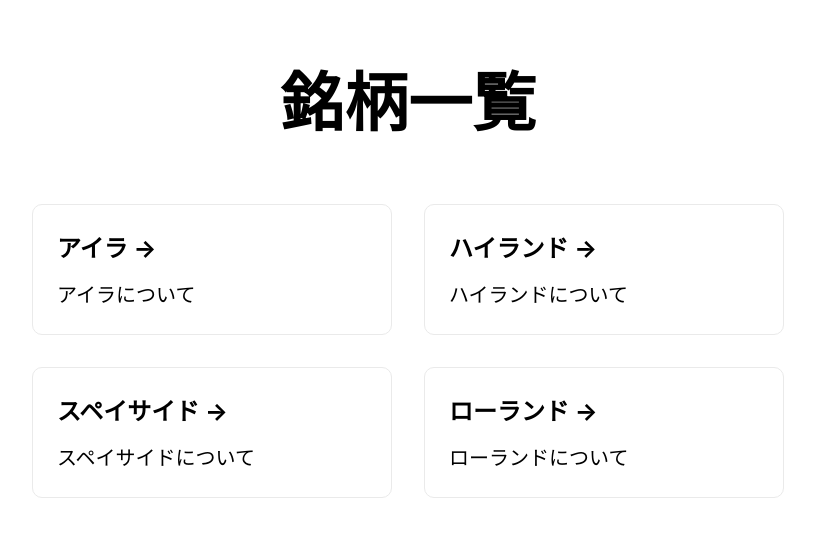
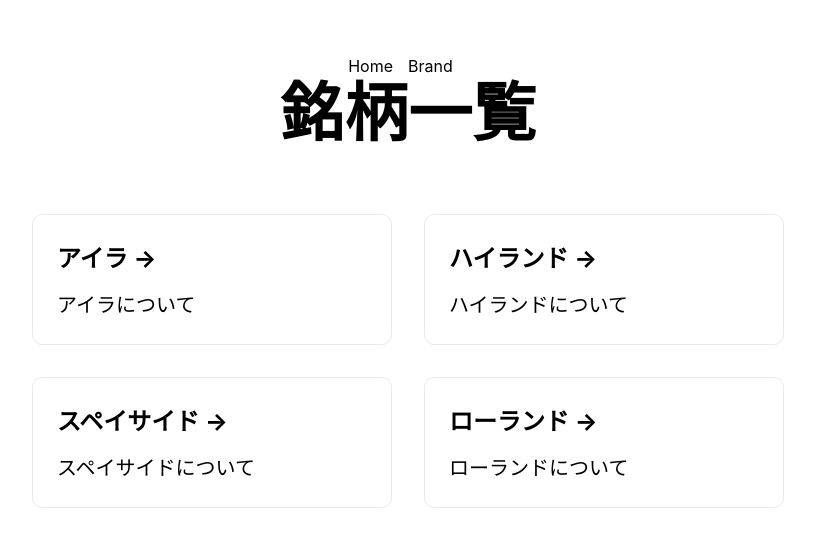
Before and after one commit to tatsuyard/scotch-whisky, a Next.js app: page /brand in a window 1280 px wide. Shown: the part 110-656 px from the top of the page, without its empty margins (232-1047 px from the left). Built offline with nearby package versions, Linux system fonts and the light colour scheme.

Commit message:
import header to brand index

```diff
--- a/pages/brand/index.tsx
+++ b/pages/brand/index.tsx
@@ -1,8 +1,12 @@
 import React from "react";
 import styles from "../../styles/Home.module.css";
+import Header from "../../components/Header";
 
 const Home: React.FC = () => (
   <div className={styles.container}>
+    <div>
+      <Header />
+    </div>
     <h1 className={styles.title}>銘柄一覧</h1>
 
     <div className={styles.grid}>
```
